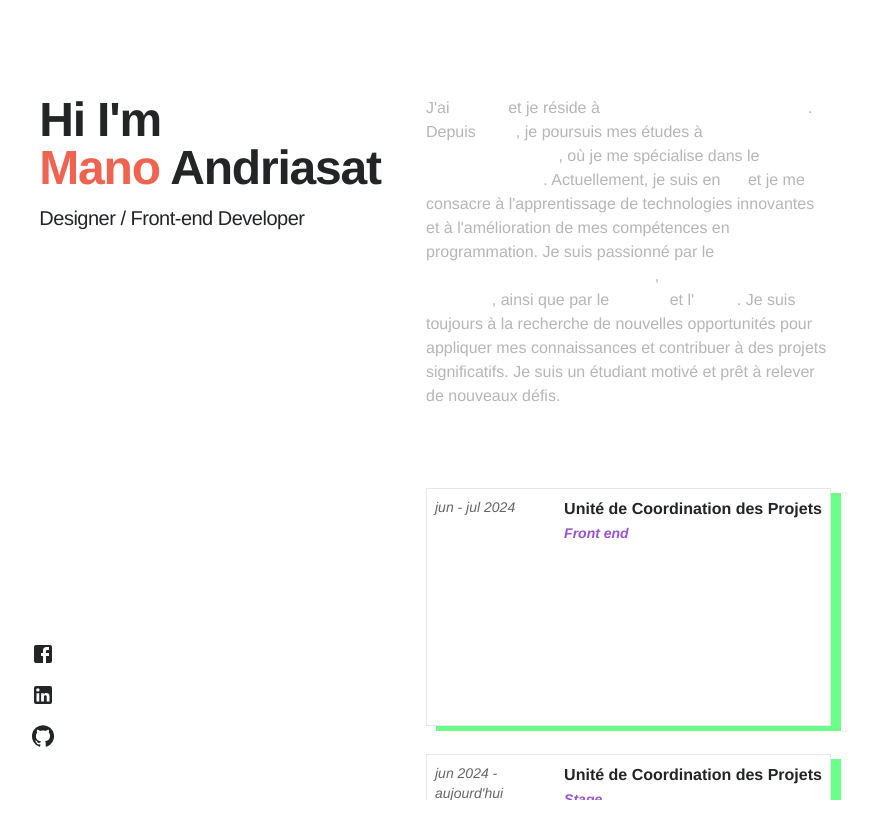
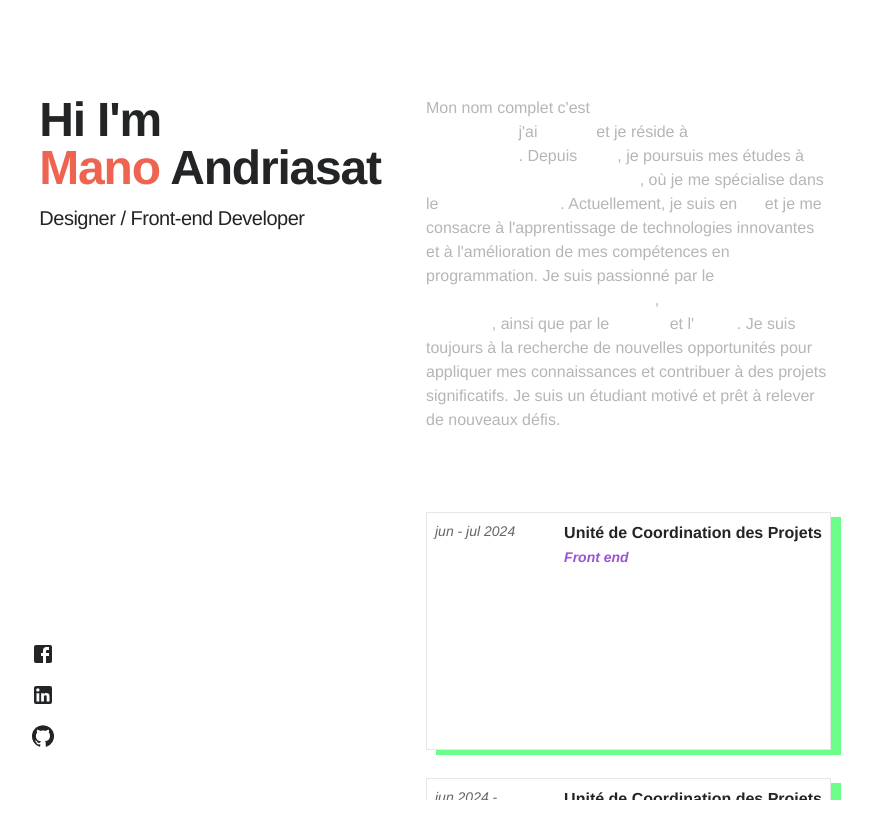
Before and after one commit to ManoAndriasat/portfolio, a Next.js app: page /about in a window 1280 px wide. Shown: the top 838 px of the page, without its empty margins (230-1102 px from the left). Built offline with nearby package versions, Linux system fonts and the light colour scheme.

Commit message:
Update page.tsx

```diff
--- a/src/app/about/page.tsx
+++ b/src/app/about/page.tsx
@@ -55,7 +55,7 @@ const About = () => {
                     <div className="w-full lg:w-8/12 lg:mt-20">
                         <h2 className="text-sm font-bold uppercase tracking-widest lg:sr-only pb-5">A Propos</h2>
                         <p className="text-white" style={{ color: "#b6b6b7" }}>
-                            J&apos;ai <strong style={{ color: "white", fontWeight: "bold" }}>20 ans</strong> et je réside à <strong style={{ color: "white", fontWeight: "bold" }}>Antananarivo, Madagascar</strong>.
+                            Mon nom complet c'est <strong style={{ color: "white", fontWeight: "bold" }}>ANDRIASATARINTSOA Manohisoa, </strong>j&apos;ai <strong style={{ color: "white", fontWeight: "bold" }}>20 ans</strong> et je réside à <strong style={{ color: "white", fontWeight: "bold" }}>Antananarivo, Madagascar</strong>.
                             Depuis <strong style={{ color: "white", fontWeight: "bold" }}>2021</strong>, je poursuis mes études à <strong style={{ color: "white", fontWeight: "bold" }}>l&apos;IT University Andoharanofotsy</strong>,
                             où je me spécialise dans le <strong style={{ color: "white", fontWeight: "bold" }}>développement</strong>. Actuellement, je suis en <strong style={{ color: "white", fontWeight: "bold" }}>L3</strong> et je me consacre
                             à l&apos;apprentissage de technologies innovantes et à l&apos;amélioration de mes compétences en programmation.
```
